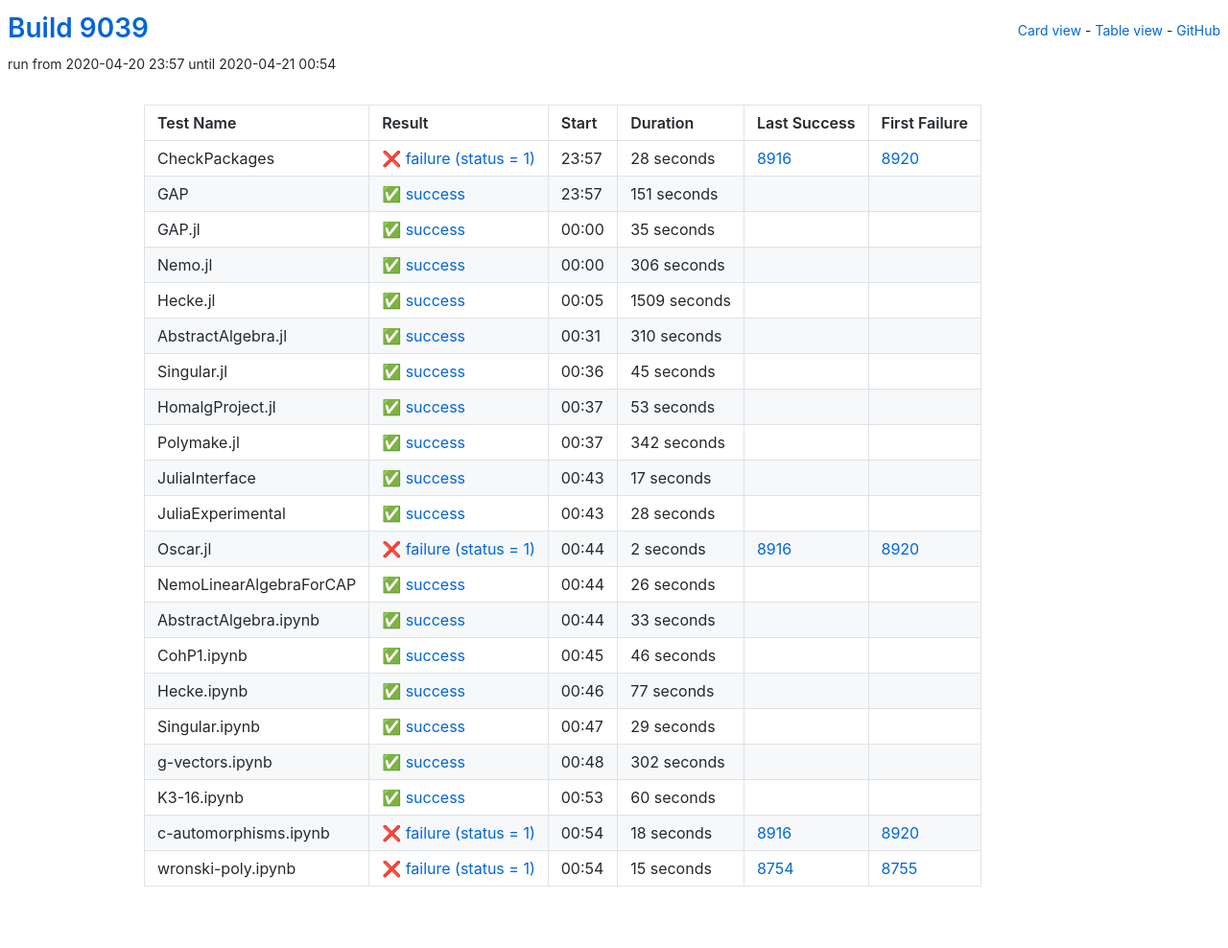
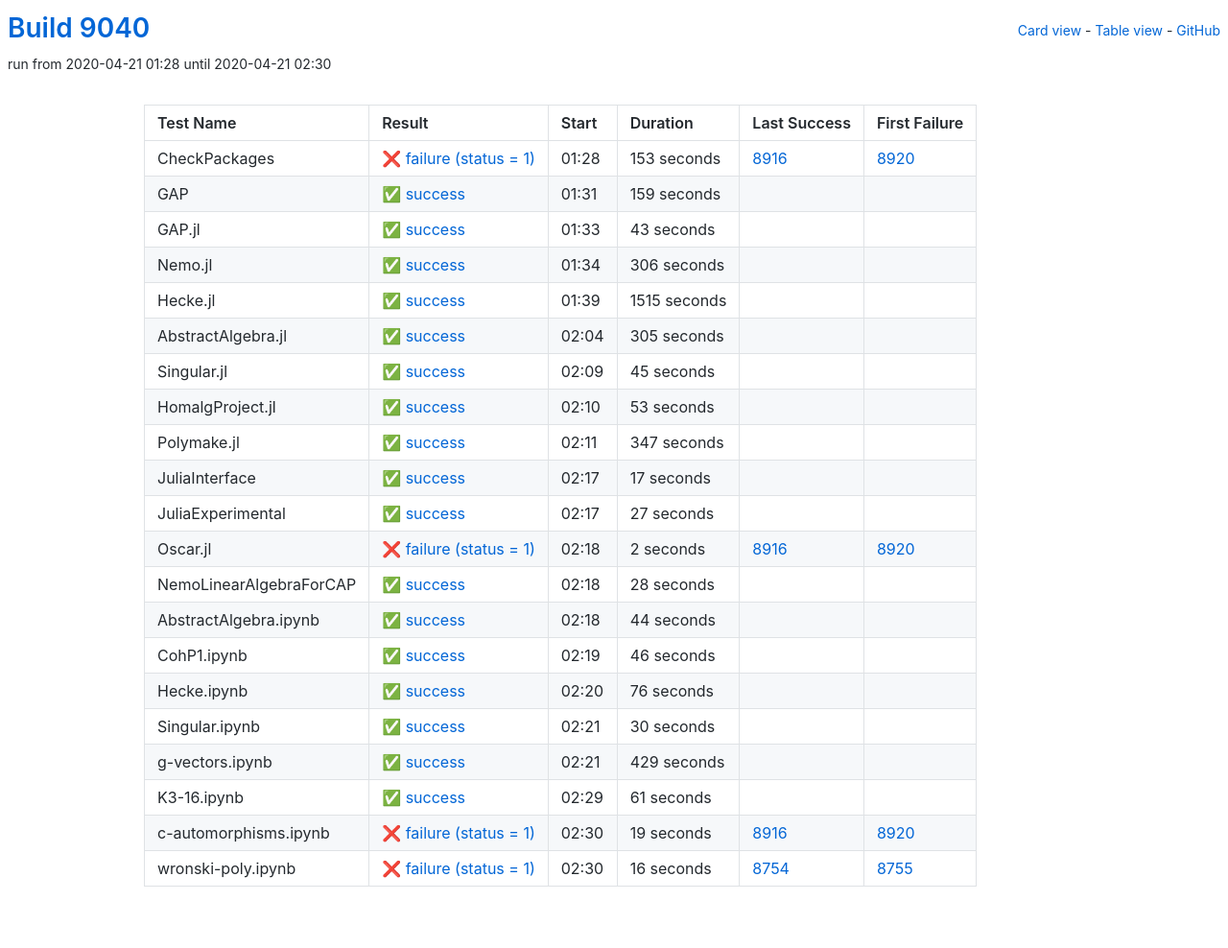
Before and after one commit to oscar-system/oscar-ci-status, a Jekyll site: the page built from table.html, in a window 1280 px wide. Shown: the whole page at 96% size. Built offline with Jekyll 4.4.1, drawn with Linux system fonts in a browser that asks for light colours.

Commit message:
Build 9040

```diff
--- a/_data/ci.yml
+++ b/_data/ci.yml
@@ -1,38 +1,38 @@
-build: 9039
-build_url: https://oscarci.mathematik.uni-kl.de/job/oscar/9039/
+build: 9040
+build_url: https://oscarci.mathematik.uni-kl.de/job/oscar/9040/
 job: oscar
 tests:
-- duration: 28
+- duration: 153
   exitcode: 1
   first_failure: 8920
   first_failure_url: https://oscarci.mathematik.uni-kl.de/job/oscar/8920/
   last_success: 8916
   last_success_url: https://oscarci.mathematik.uni-kl.de/job/oscar/8916/
-  log: https://oscarci.mathematik.uni-kl.de/job/oscar/9039/artifact/logs/build-9039/CheckPackages.log
+  log: https://oscarci.mathematik.uni-kl.de/job/oscar/9040/artifact/logs/build-9040/CheckPackages.log
   name: CheckPackages
-  start: 2020-04-20 23:57
+  start: 2020-04-21 01:28
   status: failure
   success: false
-- duration: 151
+- duration: 159
   exitcode: 0
   first_failure: false
   first_failure_url: null
   last_success: false
   last_success_url: null
-  log: https://oscarci.mathematik.uni-kl.de/job/oscar/9039/artifact/logs/build-9039/GAP.log
+  log: https://oscarci.mathematik.uni-kl.de/job/oscar/9040/artifact/logs/build-9040/GAP.log
   name: GAP
-  start: 2020-04-20 23:57
+  start: 2020-04-21 01:31
   status: success
   success: true
-- duration: 35
+- duration: 43
   exitcode: 0
   first_failure: false
   first_failure_url: null
   last_success: false
   last_success_url: null
-  log: https://oscarci.mathematik.uni-kl.de/job/oscar/9039/artifact/logs/build-9039/GAP.jl.log
+  log: https://oscarci.mathematik.uni-kl.de/job/oscar/9040/artifact/logs/build-9040/GAP.jl.log
   name: GAP.jl
-  start: 2020-04-21 00:00
+  start: 2020-04-21 01:33
   status: success
   success: true
 - duration: 306
@@ -41,31 +41,31 @@ tests:
   first_failure_url: null
   last_success: false
   last_success_url: null
-  log: https://oscarci.mathematik.uni-kl.de/job/oscar/9039/artifact/logs/build-9039/Nemo.jl.log
+  log: https://oscarci.mathematik.uni-kl.de/job/oscar/9040/artifact/logs/build-9040/Nemo.jl.log
   name: Nemo.jl
-  start: 2020-04-21 00:00
+  start: 2020-04-21 01:34
   status: success
   success: true
-- duration: 1509
+- duration: 1515
   exitcode: 0
   first_failure: false
   first_failure_url: null
   last_success: false
   last_success_url: null
-  log: https://oscarci.mathematik.uni-kl.de/job/oscar/9039/artifact/logs/build-9039/Hecke.jl.log
+  log: https://oscarci.mathematik.uni-kl.de/job/oscar/9040/artifact/logs/build-9040/Hecke.jl.log
   name: Hecke.jl
-  start: 2020-04-21 00:05
+  start: 2020-04-21 01:39
   status: success
   success: true
-- duration: 310
+- duration: 305
   exitcode: 0
   first_failure: false
   first_failure_url: null
   last_success: false
   last_success_url: null
-  log: https://oscarci.mathematik.uni-kl.de/job/oscar/9039/artifact/logs/build-9039/AbstractAlgebra.jl.log
+  log: https://oscarci.mathematik.uni-kl.de/job/oscar/9040/artifact/logs/build-9040/AbstractAlgebra.jl.log
   name: AbstractAlgebra.jl
-  start: 2020-04-21 00:31
+  start: 2020-04-21 02:04
   status: success
   success: true
 - duration: 45
@@ -74,9 +74,9 @@ tests:
   first_failure_url: null
   last_success: false
   last_success_url: null
-  log: https://oscarci.mathematik.uni-kl.de/job/oscar/9039/artifact/logs/build-9039/Singular.jl.log
+  log: https://oscarci.mathematik.uni-kl.de/job/oscar/9040/artifact/logs/build-9040/Singular.jl.log
   name: Singular.jl
-  start: 2020-04-21 00:36
+  start: 2020-04-21 02:09
   status: success
   success: true
 - duration: 53
@@ -85,20 +85,20 @@ tests:
   first_failure_url: null
   last_success: false
   last_success_url: null
-  log: https://oscarci.mathematik.uni-kl.de/job/oscar/9039/artifact/logs/build-9039/HomalgProject.jl.log
+  log: https://oscarci.mathematik.uni-kl.de/job/oscar/9040/artifact/logs/build-9040/HomalgProject.jl.log
   name: HomalgProject.jl
-  start: 2020-04-21 00:37
+  start: 2020-04-21 02:10
   status: success
   success: true
-- duration: 342
+- duration: 347
   exitcode: 0
   first_failure: false
   first_failure_url: null
   last_success: false
   last_success_url: null
-  log: https://oscarci.mathematik.uni-kl.de/job/oscar/9039/artifact/logs/build-9039/Polymake.jl.log
+  log: https://oscarci.mathematik.uni-kl.de/job/oscar/9040/artifact/logs/build-9040/Polymake.jl.log
   name: Polymake.jl
-  start: 2020-04-21 00:37
+  start: 2020-04-21 02:11
   status: success
   success: true
 - duration: 17
@@ -107,20 +107,20 @@ tests:
   first_failure_url: null
   last_success: false
   last_success_url: null
-  log: https://oscarci.mathematik.uni-kl.de/job/oscar/9039/artifact/logs/build-9039/JuliaInterface.log
+  log: https://oscarci.mathematik.uni-kl.de/job/oscar/9040/artifact/logs/build-9040/JuliaInterface.log
   name: JuliaInterface
-  start: 2020-04-21 00:43
+  start: 2020-04-21 02:17
   status: success
   success: true
-- duration: 28
+- duration: 27
   exitcode: 0
   first_failure: false
   first_failure_url: null
   last_success: false
   last_success_url: null
-  log: https://oscarci.mathematik.uni-kl.de/job/oscar/9039/artifact/logs/build-9039/JuliaExperimental.log
+  log: https://oscarci.mathematik.uni-kl.de/job/oscar/9040/artifact/logs/build-9040/JuliaExperimental.log
   name: JuliaExperimental
-  start: 2020-04-21 00:43
+  start: 2020-04-21 02:17
   status: success
   success: true
 - duration: 2
@@ -129,31 +129,31 @@ tests:
   first_failure_url: https://oscarci.mathematik.uni-kl.de/job/oscar/8920/
   last_success: 8916
   last_success_url: https://oscarci.mathematik.uni-kl.de/job/oscar/8916/
-  log: https://oscarci.mathematik.uni-kl.de/job/oscar/9039/artifact/logs/build-9039/Oscar.jl.log
+  log: https://oscarci.mathematik.uni-kl.de/job/oscar/9040/artifact/logs/build-9040/Oscar.jl.log
   name: Oscar.jl
-  start: 2020-04-21 00:44
+  start: 2020-04-21 02:18
   status: failure
   success: false
-- duration: 26
+- duration: 28
   exitcode: 0
   first_failure: false
   first_failure_url: null
   last_success: false
   last_success_url: null
-  log: https://oscarci.mathematik.uni-kl.de/job/oscar/9039/artifact/logs/build-9039/NemoLinearAlgebraForCAP.log
+  log: https://oscarci.mathematik.uni-kl.de/job/oscar/9040/artifact/logs/build-9040/NemoLinearAlgebraForCAP.log
   name: NemoLinearAlgebraForCAP
-  start: 2020-04-21 00:44
+  start: 2020-04-21 02:18
   status: success
   success: true
-- duration: 33
+- duration: 44
   exitcode: 0
   first_failure: false
   first_failure_url: null
   last_success: false
   last_success_url: null
-  log: https://oscarci.mathematik.uni-kl.de/job/oscar/9039/artifact/logs/build-9039/AbstractAlgebra.ipynb.log
+  log: https://oscarci.mathematik.uni-kl.de/job/oscar/9040/artifact/logs/build-9040/AbstractAlgebra.ipynb.log
   name: AbstractAlgebra.ipynb
-  start: 2020-04-21 00:44
+  start: 2020-04-21 02:18
   status: success
   success: true
 - duration: 46
@@ -162,74 +162,74 @@ tests:
   first_failure_url: null
   last_success: false
   last_success_url: null
-  log: https://oscarci.mathematik.uni-kl.de/job/oscar/9039/artifact/logs/build-9039/CohP1.ipynb.log
+  log: https://oscarci.mathematik.uni-kl.de/job/oscar/9040/artifact/logs/build-9040/CohP1.ipynb.log
   name: CohP1.ipynb
-  start: 2020-04-21 00:45
+  start: 2020-04-21 02:19
   status: success
   success: true
-- duration: 77
+- duration: 76
   exitcode: 0
   first_failure: false
   first_failure_url: null
   last_success: false
   last_success_url: null
-  log: https://oscarci.mathematik.uni-kl.de/job/oscar/9039/artifact/logs/build-9039/Hecke.ipynb.log
+  log: https://oscarci.mathematik.uni-kl.de/job/oscar/9040/artifact/logs/build-9040/Hecke.ipynb.log
   name: Hecke.ipynb
-  start: 2020-04-21 00:46
+  start: 2020-04-21 02:20
   status: success
   success: true
-- duration: 29
+- duration: 30
   exitcode: 0
   first_failure: false
   first_failure_url: null
   last_success: false
   last_success_url: null
-  log: https://oscarci.mathematik.uni-kl.de/job/oscar/9039/artifact/logs/build-9039/Singular.ipynb.log
+  log: https://oscarci.mathematik.uni-kl.de/job/oscar/9040/artifact/logs/build-9040/Singular.ipynb.log
   name: Singular.ipynb
-  start: 2020-04-21 00:47
+  start: 2020-04-21 02:21
   status: success
   success: true
-- duration: 302
+- duration: 429
   exitcode: 0
   first_failure: false
   first_failure_url: null
   last_success: false
   last_success_url: null
-  log: https://oscarci.mathematik.uni-kl.de/job/oscar/9039/artifact/logs/build-9039/g-vectors.ipynb.log
+  log: https://oscarci.mathematik.uni-kl.de/job/oscar/9040/artifact/logs/build-9040/g-vectors.ipynb.log
   name: g-vectors.ipynb
-  start: 2020-04-21 00:48
+  start: 2020-04-21 02:21
   status: success
   success: true
-- duration: 60
+- duration: 61
   exitcode: 0
   first_failure: false
   first_failure_url: null
   last_success: false
   last_success_url: null
-  log: https://oscarci.mathematik.uni-kl.de/job/oscar/9039/artifact/logs/build-9039/K3-16.ipynb.log
+  log: https://oscarci.mathematik.uni-kl.de/job/oscar/9040/artifact/logs/build-9040/K3-16.ipynb.log
   name: K3-16.ipynb
-  start: 2020-04-21 00:53
+  start: 2020-04-21 02:29
   status: success
   success: true
-- duration: 18
+- duration: 19
   exitcode: 1
   first_failure: 8920
   first_failure_url: https://oscarci.mathematik.uni-kl.de/job/oscar/8920/
   last_success: 8916
   last_success_url: https://oscarci.mathematik.uni-kl.de/job/oscar/8916/
-  log: https://oscarci.mathematik.uni-kl.de/job/oscar/9039/artifact/logs/build-9039/c-automorphisms.ipynb.log
+  log: https://oscarci.mathematik.uni-kl.de/job/oscar/9040/artifact/logs/build-9040/c-automorphisms.ipynb.log
   name: c-automorphisms.ipynb
-  start: 2020-04-21 00:54
+  start: 2020-04-21 02:30
   status: failure
   success: false
-- duration: 15
+- duration: 16
   exitcode: 1
   first_failure: 8755
   first_failure_url: https://oscarci.mathematik.uni-kl.de/job/oscar/8755/
   last_success: 8754
   last_success_url: https://oscarci.mathematik.uni-kl.de/job/oscar/8754/
-  log: https://oscarci.mathematik.uni-kl.de/job/oscar/9039/artifact/logs/build-9039/wronski-poly.ipynb.log
+  log: https://oscarci.mathematik.uni-kl.de/job/oscar/9040/artifact/logs/build-9040/wronski-poly.ipynb.log
   name: wronski-poly.ipynb
-  start: 2020-04-21 00:54
+  start: 2020-04-21 02:30
   status: failure
   success: false
```
Also changed, not shown: README.md.
